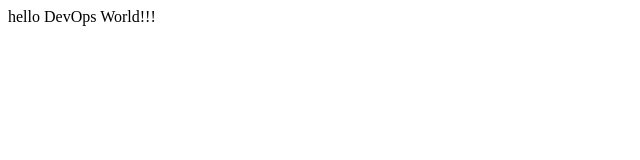
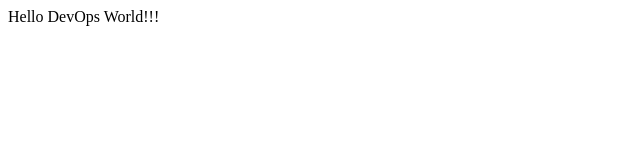
Before and after one commit to kunnati/Devops, a plain HTML site: page sample.html in a window 1280 px wide. Shown: the full height of the page, 0-640 px from the left. Drawn offline with Linux system fonts and the light colour scheme.

Commit message:
Update sample.html

```diff
--- a/sample.html
+++ b/sample.html
@@ -1,5 +1,5 @@
 <doctype html>
 <body>
-<p>hello DevOps World!!!</p>
+<p>Hello DevOps World!!!</p>
 </body>
 </html>
```
